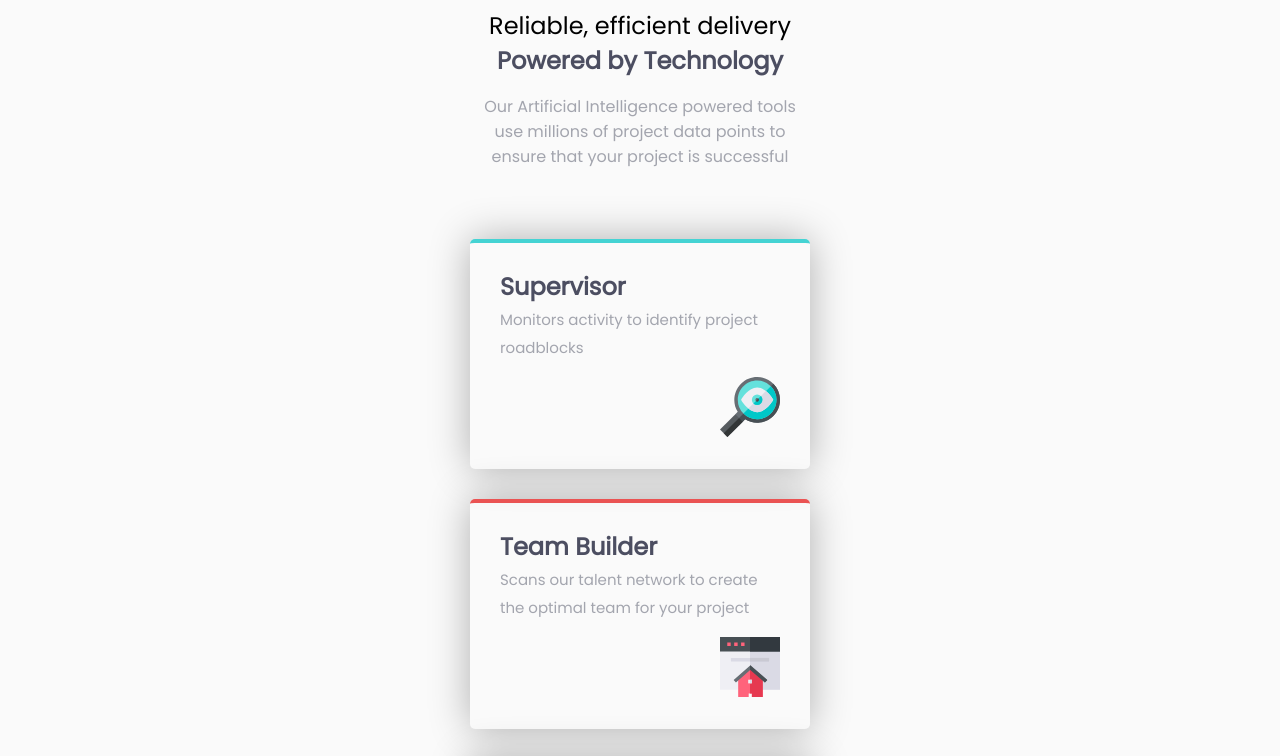
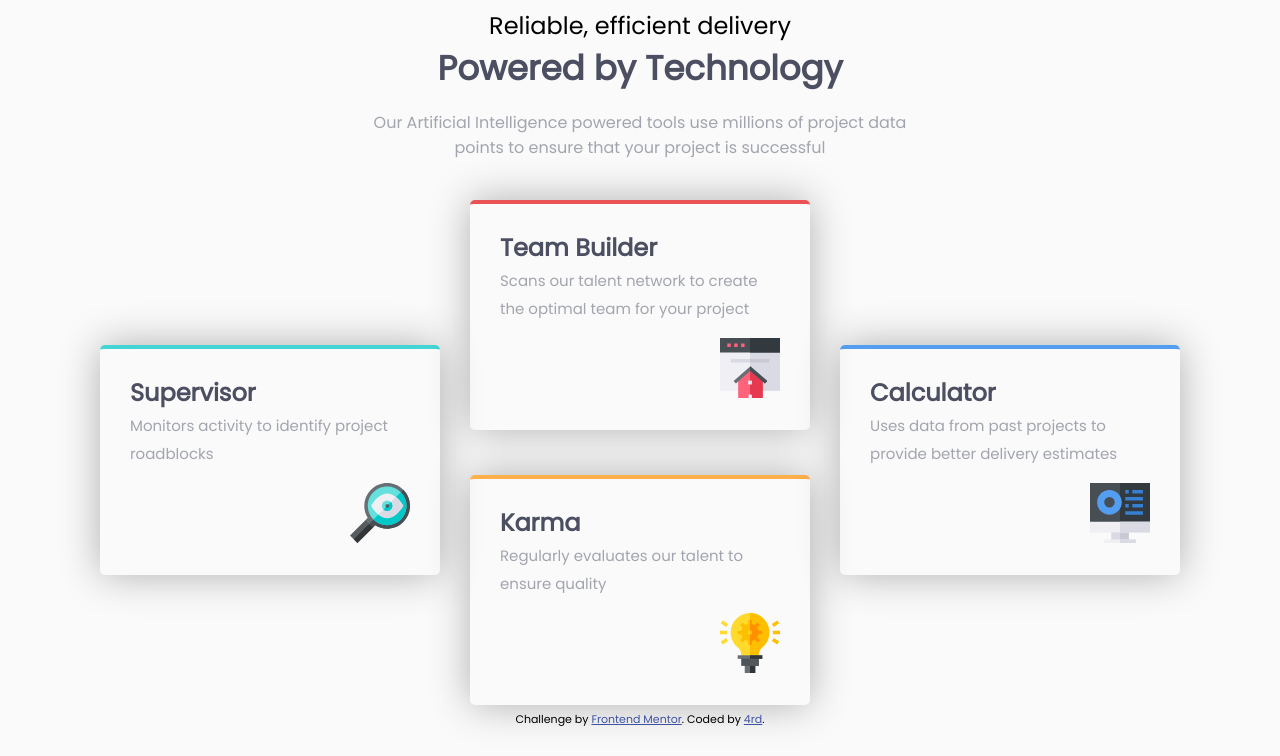
Before and after one commit to 4rd2/Four-card-feature, a plain HTML site: page index.html in a window 1280 px wide. Shown: the top 756 px of the page. Drawn offline with Linux system fonts and the light colour scheme.

Commit message:
Finished desktop display

```diff
--- a/index.html
+++ b/index.html
@@ -9,14 +9,14 @@
   <title>Frontend Mentor | Four card feature section</title>
   <link rel="stylesheet" href="styles.css">
 </head>
+  <header>
+    <h2 id="topText">Reliable, efficient delivery</h2>
+    <h2 id="middleText">Powered by Technology</h2>
+    <p id="bottomText">Our Artificial Intelligence powered tools use millions of project data points
+      to ensure that your project is successful</p>
+  </header>
   <div class="container">
-    <div class="header">
-      <h2 id="topText">Reliable, efficient delivery</h2>
-      <h2 id="middleText">Powered by Technology</h2>
-      <p id="bottomText">Our Artificial Intelligence powered tools use millions of project data points
-        to ensure that your project is successful</p>
-    </div>
-    <section class="supervisor">
+      <section class="supervisor">
       <h1>Supervisor</h1>
       <p class="text">Monitors activity to identify project roadblocks</p>
       <div class="pictures">
@@ -55,5 +55,6 @@
       Coded by <a href="#">4rd</a>.
     </p>
   </footer>
+
 </body>
 </html>
--- a/styles.css
+++ b/styles.css
@@ -5,6 +5,8 @@
     font-family: 'poppins';
     src: url(font/Poppins/Poppins-Regular.ttf) format('truetype');
 }
+
+
 
 body {
     height: 100%;
@@ -17,9 +19,9 @@ body {
 }
 
 .container {
-    display: flex;
+    display: grid;
     flex-direction: column;
-    gap: 30px;
+    row-gap: 30px;
 }
 
 section {
@@ -34,7 +36,7 @@ section {
     line-height: 175%;
 }
 
-.header {
+header {
     width: 340px;
     display: flex;
     flex-direction: column;
@@ -70,6 +72,7 @@ img {
 #middleText {
     color: hsl(234, 12%, 34%);
     margin: 0px;
+    font-size: 28px;
 }
 #bottomText {
     display: flex;
@@ -101,4 +104,34 @@ img {
     border-top: 4px solid hsl(212, 86%, 64%);
 }
 
-@media
+@media (min-width: 800px) {
+    .container {
+        display: grid;
+        grid-template-rows: 115px 100px 80px 115px;
+        grid-template-columns: 1fr 1fr 1fr;
+        column-gap: 30px;
+    }
+    .supervisor {
+        grid-column: 1;
+        grid-row: 2;
+    }
+    .builder {
+        grid-column: 2;
+        grid-row: 1;
+    }
+    .karma {
+        grid-column: 2;
+        grid-row: 3;
+    }
+    .calculator {
+        grid-column: 3;
+        grid-row: 2;
+    }
+    header {
+        width: 540px;
+    }
+    #middleText {
+        font-size: 34px;
+    }
+
+}
```
